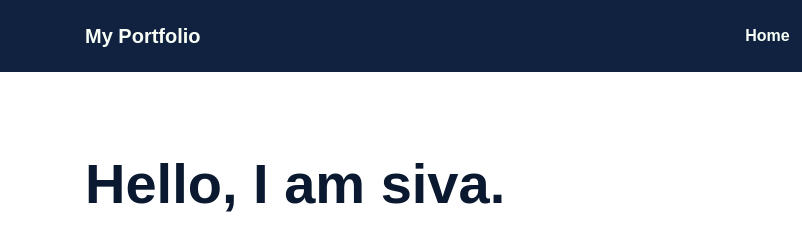
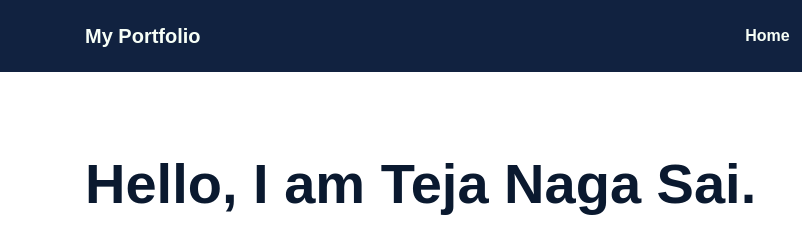
Before and after one commit to tejanagasai123/portfolio, a plain HTML site: page index.html in a window 1280 px wide. Shown: the top 230 px of the page, 0-802 px from the left. Drawn offline with nearby package versions, Linux system fonts and the light colour scheme.

Commit message:
Update index.html

```diff
--- a/index.html
+++ b/index.html
@@ -344,7 +344,7 @@
     <div class="container">
         <div class="row align-items-center">
             <div class="col-md-8" data-aos="fade-up" data-aos-duration="1200" data-aos-delay="300">
-                <h1 style="text-align: left;">Hello, I am siva. </h1>
+                <h1 style="text-align: left;">Hello, I am Teja Naga Sai. </h1>
                 <h1 style="text-align: left;">Welcome to My Portfolio</h1>
                 <p class="lead" style="text-align: left;">
                     Discover my projects, skills, and journey in web development. Explore what I can do for you.
```
